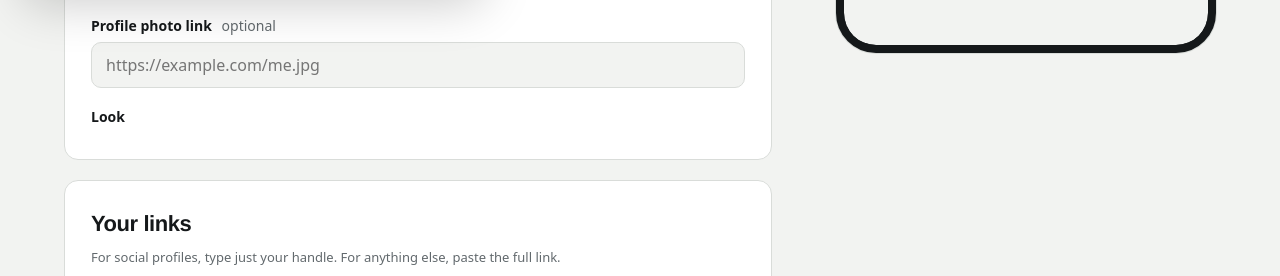
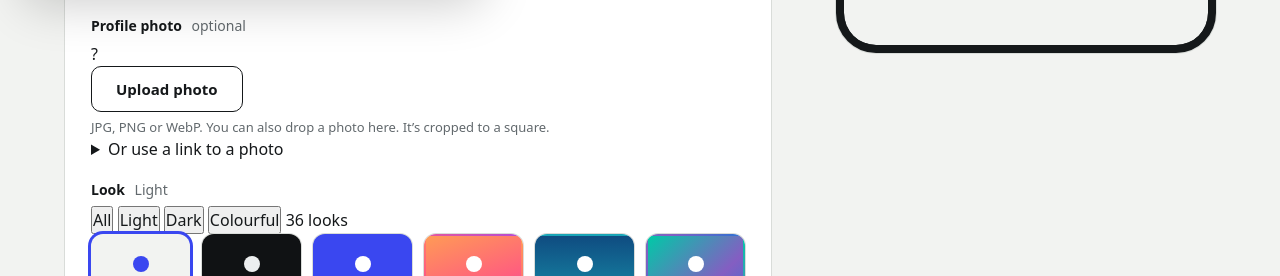
Before and after one commit to Philemon12421/image-search-box, a website: page links.html in a window 1280 px wide. Shown: the part 790-1066 px from the top of the page. Drawn offline with Linux system fonts and the light colour scheme.

Commit message:
Update links.html

```diff
--- a/links.html
+++ b/links.html
@@ -68,12 +68,38 @@
                 </div>
 
                 <div class="field">
-                    <label for="avatar">Profile photo link <span class="optional">optional</span></label>
-                    <input id="avatar" type="url" autocomplete="off" placeholder="https://example.com/me.jpg">
+                    <span class="label" id="avatar-label">Profile photo <span class="optional">optional</span></span>
+
+                    <div class="avatar-field" id="avatar-field">
+                        <div class="avatar-preview" id="avatar-preview" aria-hidden="true"></div>
+                        <div class="avatar-actions">
+                            <div class="avatar-buttons">
+                                <button type="button" class="btn-secondary btn-small" id="avatar-upload" aria-describedby="avatar-help">Upload photo</button>
+                                <button type="button" class="btn-link" id="avatar-remove" hidden>Remove</button>
+                            </div>
+                            <p class="help" id="avatar-help">JPG, PNG or WebP. You can also drop a photo here. It’s cropped to a square.</p>
+                            <input type="file" id="avatar-file" accept="image/png,image/jpeg,image/webp,image/gif" hidden>
+                        </div>
+                    </div>
+
+                    <details class="avatar-url">
+                        <summary>Or use a link to a photo</summary>
+                        <label for="avatar" class="visually-hidden">Link to a profile photo</label>
+                        <input id="avatar" type="url" autocomplete="off" placeholder="https://example.com/me.jpg">
+                    </details>
+
+                    <p class="field-msg" id="avatar-msg" role="status"></p>
                 </div>
 
                 <div class="field">
                     <span class="label" id="theme-label">Look <span class="optional" id="theme-name"></span></span>
+                    <div class="theme-filter" id="theme-filter" role="group" aria-label="Filter looks">
+                        <button type="button" class="filter-btn" data-filter="all" aria-pressed="true">All</button>
+                        <button type="button" class="filter-btn" data-filter="light" aria-pressed="false">Light</button>
+                        <button type="button" class="filter-btn" data-filter="dark" aria-pressed="false">Dark</button>
+                        <button type="button" class="filter-btn" data-filter="colour" aria-pressed="false">Colourful</button>
+                        <span class="theme-count" id="theme-count" aria-live="polite"></span>
+                    </div>
                     <div class="theme-grid" id="theme-grid" role="group" aria-labelledby="theme-label"></div>
                 </div>
             </section>
```
